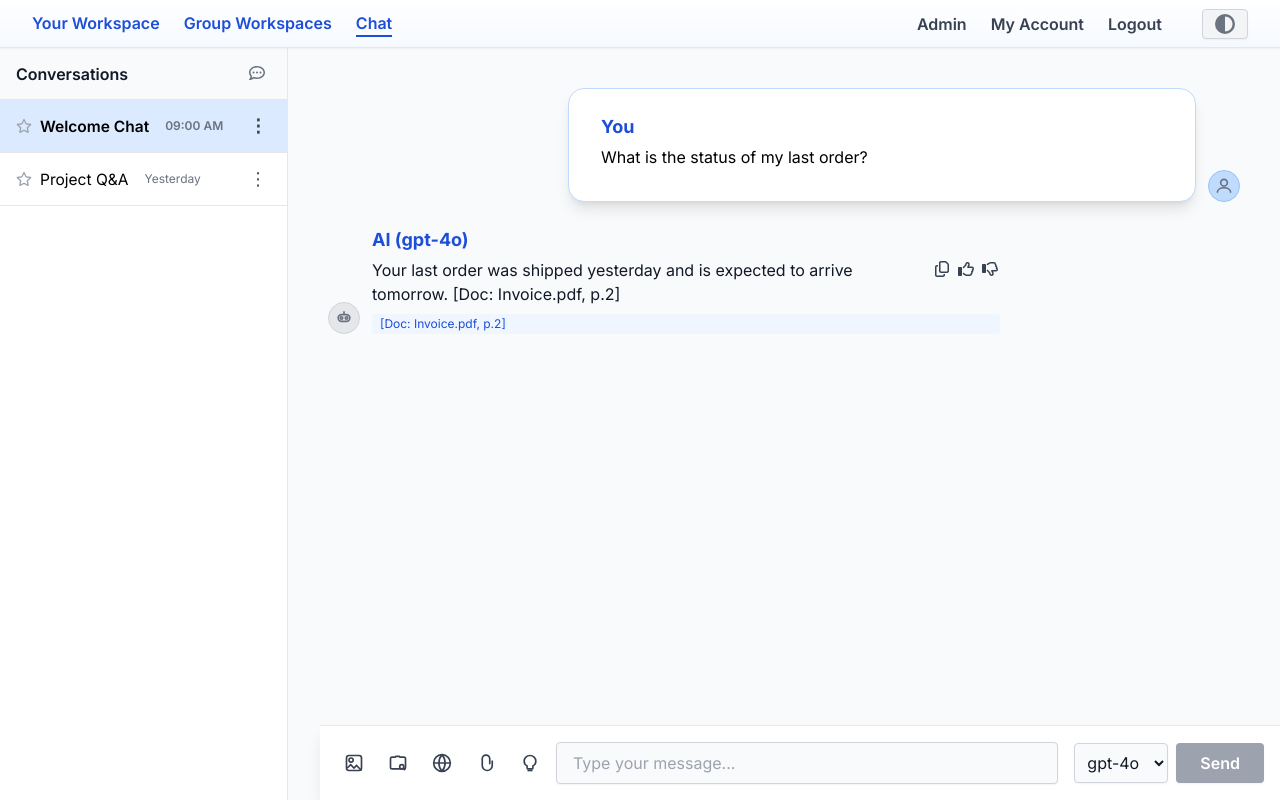
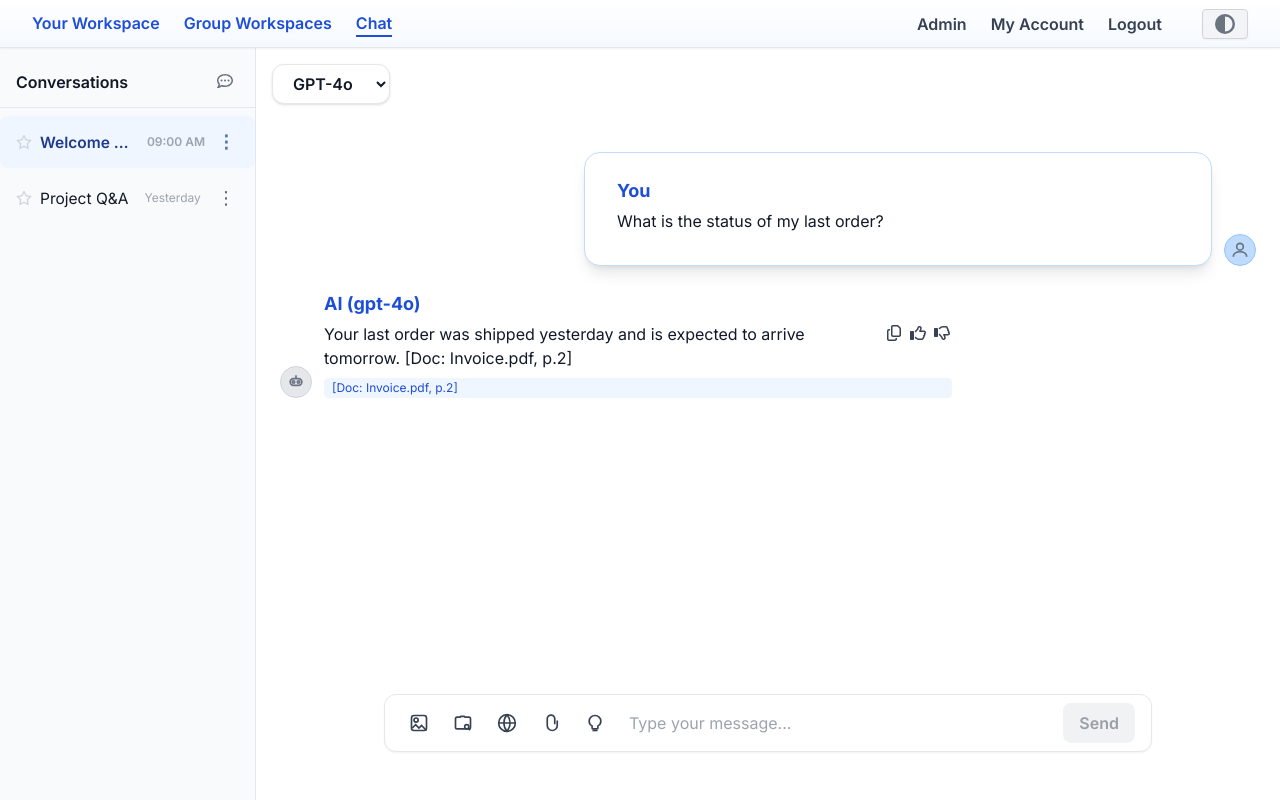
Before and after one commit to jrthartwig/react-simplechat, a React (Vite) app: page / in a window 1280 px wide. Built offline with nearby package versions, Linux system fonts and the light colour scheme.

Commit message:
fix: model seelctor and styling

```diff
--- a/src/App.jsx
+++ b/src/App.jsx
@@ -10,6 +10,12 @@ import ChatMain from './components/ChatMain';
 const MOCK_CONVERSATIONS = [
   { id: 1, title: 'Welcome Chat', time: '09:00 AM' },
   { id: 2, title: 'Project Q&A', time: 'Yesterday' },
+];
+
+const MODEL_OPTIONS = [
+  { value: 'gpt-4o', label: 'GPT-4o' },
+  { value: 'gpt-4', label: 'GPT-4' },
+  { value: 'gpt-3.5-turbo', label: 'GPT-3.5' },
 ];
 
 export default function Chat() {
@@ -39,11 +45,32 @@ export default function Chat() {
   return (
     <ConversationsProvider>
       <MessagesProvider selectedId={selectedId}>
-        <div className={darkMode ? 'dark' : ''}>
+        <div className={darkMode ? 'dark bg-gray-900 text-gray-100' : ''}>
           <div className="flex flex-col h-screen">
             <ChatHeader darkMode={darkMode} setDarkMode={setDarkMode} />
-            <div className="flex flex-1 min-h-0 min-w-0">
-              <ConversationList selectedId={selectedId} setSelectedId={setSelectedId} />
+            <div className="flex flex-1 min-h-0 min-w-0 bg-inherit">
+              {/* Sidebar with conversations */}
+              <div className="flex flex-col w-64 flex-shrink-0 min-w-0 h-full">
+                <ConversationList selectedId={selectedId} setSelectedId={setSelectedId} darkMode={darkMode} />
+              </div>
+              {/* Main chat area with model selector at the top left of chat area, to the right of the sidebar */}
+              <div className="flex flex-col flex-1 min-h-0 min-w-0">
+                <div className="flex items-center pt-4 pl-4 pb-2">
+                  <select
+                    className={
+                      `px-4 py-2 rounded-xl shadow border text-base font-semibold cursor-pointer ` +
+                      (darkMode ? 'bg-gray-800 border-gray-700 text-gray-100' : 'bg-white border-gray-200 text-gray-900')
+                    }
+                    value={model}
+                    onChange={e => setModel(e.target.value)}
+                  >
+                    {MODEL_OPTIONS.map(opt => (
+                      <option key={opt.value} value={opt.value} className={darkMode ? 'bg-gray-800 text-gray-100' : 'bg-white text-gray-900'}>
+                        {opt.label}
+                      </option>
+                    ))}
+                  </select>
+                </div>
                 <ChatMain
                   selectedId={selectedId}
                   loading={loading}
@@ -54,9 +81,18 @@ export default function Chat() {
                   setModel={setModel}
                   feedback={feedback}
                   setFeedback={setFeedback}
+                  ChatFooterProps={{
+                    input,
+                    setInput,
+                    loading,
+                    model,
+                    setModel,
+                    darkMode,
+                  }}
+                  darkMode={darkMode}
                 />
               </div>
-            <ChatFooter input={input} setInput={setInput} loading={loading} />
+            </div>
           </div>
         </div>
       </MessagesProvider>
--- a/src/components/ChatFooter.jsx
+++ b/src/components/ChatFooter.jsx
@@ -1,13 +1,12 @@
 export default function ChatFooter({ onSend, input, setInput, loading, model, setModel, darkMode }) {
   // Helper for icon color
-  const iconColor = darkMode ? 'text-white' : 'text-gray-700';
+  const iconColor = darkMode ? 'text-gray-200' : 'text-gray-700';
   return (
     <form className={
-      `flex gap-2 p-4 border-t items-center shadow-lg z-10 fixed bottom-0 left-80 right-0 ` +
-      (darkMode ? 'bg-gray-800 border-gray-700' : 'bg-white border-gray-200') +
-      ' font-sans'
-    } style={{ fontFamily: 'Inter, IBM Plex Sans, Satoshi, sans-serif', minHeight: '56px', backdropFilter: 'blur(8px)' }} onSubmit={onSend}>
-      <div className="flex gap-2">
+      `flex gap-2 items-center w-full max-w-3xl mx-auto rounded-xl border shadow-sm px-4 py-2 mt-4 mb-2 ` +
+      (darkMode ? 'bg-gray-800 border-gray-700 text-gray-100' : 'bg-white border-gray-200 text-gray-900')
+    } style={{ fontFamily: 'Inter, IBM Plex Sans, Satoshi, sans-serif', minHeight: '48px' }} onSubmit={onSend}>
+      <div className="flex gap-2 items-center">
         {/* Image generation icon */}
         <div className="group relative flex flex-col items-center">
           <button
@@ -86,41 +85,25 @@ export default function ChatFooter({ onSend, input, setInput, loading, model, se
         </div>
       </div>
       <input
+        className={
+          `flex-1 border-none outline-none bg-transparent px-2 py-1 text-base ` +
+          (darkMode ? 'placeholder-gray-400 text-gray-100' : 'placeholder-gray-400 text-gray-900')
+        }
+        type="text"
+        placeholder="Type your message..."
         value={input}
         onChange={e => setInput(e.target.value)}
-        placeholder="Type your message..."
         disabled={loading}
-        className={
-          `flex-1 px-4 py-2 rounded border text-base shadow-sm ` +
-          (darkMode
-            ? 'border-gray-600 bg-gray-700 text-gray-100 placeholder-gray-400 focus:ring-blue-400 focus:outline-none'
-            : 'border-gray-300 bg-gray-50 text-gray-900 placeholder-gray-400 focus:ring-blue-400 focus:outline-none')
-        }
-        style={{ fontFamily: 'inherit' }}
       />
-      <select
-        className={
-          `ml-2 px-2 py-2 rounded border text-base shadow-sm ` +
-          (darkMode ? 'border-gray-600 bg-gray-700 text-gray-100' : 'border-gray-300 bg-gray-50 text-gray-900')
-        }
-        value={model}
-        onChange={e => setModel(e.target.value)}
-        style={{ fontFamily: 'inherit' }}
-      >
-        <option value="gpt-4o">gpt-4o</option>
-        <option value="gpt-4">gpt-4</option>
-        <option value="gpt-3.5">gpt-3.5</option>
-      </select>
       <button
         type="submit"
+        className={
+          `ml-2 px-4 py-2 rounded-lg font-semibold transition-colors disabled:opacity-50 ` +
+          (darkMode
+            ? 'bg-gray-700 text-gray-200 hover:bg-gray-600'
+            : 'bg-gray-200 text-gray-700 hover:bg-gray-300')
+        }
         disabled={loading || !input.trim()}
-        className={
-          `px-6 py-2 rounded font-semibold shadow-sm ` +
-          (darkMode
-            ? 'bg-blue-600 text-white disabled:bg-gray-700'
-            : 'bg-blue-700 text-white disabled:bg-gray-400')
-        }
-        style={{ fontFamily: 'inherit' }}
       >
         Send
       </button>
--- a/src/components/ChatMain.jsx
+++ b/src/components/ChatMain.jsx
@@ -1,17 +1,17 @@
 import { FontAwesomeIcon } from '@fortawesome/react-fontawesome';
 import { faCopy, faThumbsUp, faThumbsDown } from '@fortawesome/free-regular-svg-icons';
 import { useMessages } from '../providers/MessagesProvider';
+import ChatFooter from './ChatFooter';
 
-export default function ChatMain({ feedback, onFeedback, darkMode }) {
+export default function ChatMain({ feedback, onFeedback, darkMode, ChatFooterProps }) {
   const { messages } = useMessages();
   // Helper for icon color
   const iconColor = darkMode ? 'text-white' : 'text-gray-700';
   const iconInactive = darkMode ? 'text-gray-400' : 'text-gray-400';
   return (
     <main className={
-      `flex-1 flex flex-col gap-6 p-10 overflow-y-auto ` +
-      (darkMode ? 'bg-gray-900' : 'bg-gray-50') +
-      ' font-sans'
+      `flex-1 flex flex-col gap-6 px-6 py-10 overflow-y-auto font-sans ` +
+      (darkMode ? 'bg-gray-900 text-gray-100' : 'bg-white text-gray-900')
     } style={{ fontFamily: 'Inter, IBM Plex Sans, Satoshi, sans-serif' }}>
       {messages.map((msg, i) => (
         <div key={msg.id} className={`flex ${msg.user === 'You' ? 'justify-end' : 'justify-start'}`}>
@@ -107,6 +107,9 @@ export default function ChatMain({ feedback, onFeedback, darkMode }) {
           </div> {/* end message row */}
         </div> // end message container
       ))}
+      <div className="flex-shrink-0 mt-auto">
+        <ChatFooter {...ChatFooterProps} darkMode={darkMode} />
+      </div>
     </main>
   );
 }
--- a/src/components/ConversationList.jsx
+++ b/src/components/ConversationList.jsx
@@ -1,3 +1,4 @@
+import React from 'react';
 import { FontAwesomeIcon } from '@fortawesome/react-fontawesome';
 import { faCommentDots, faStar } from '@fortawesome/free-regular-svg-icons';
 import { useConversations } from '../providers/ConversationsProvider';
@@ -6,12 +7,12 @@ export default function ConversationList({ onSelect, selectedId, onNew, onMenu,
   const { conversations } = useConversations();
   return (
     <aside className={
-      `w-72 flex flex-col flex-shrink-0 min-w-0` +
-      (darkMode ? ' bg-gray-900 border-r border-gray-700' : ' bg-white border-r border-gray-200')
+      `w-64 flex flex-col flex-shrink-0 min-w-0 h-full pt-4 ` +
+      (darkMode ? 'bg-gray-900 border-r border-gray-700' : 'bg-gray-50 border-r border-gray-200')
     } style={{ fontFamily: 'Inter, IBM Plex Sans, Satoshi, sans-serif', fontSize: '0.97rem' }}>
       <div className={
-        `flex items-center justify-between px-4 py-2 border-b ` +
-        (darkMode ? 'bg-gray-800 border-gray-700' : 'bg-gray-50 border-gray-200')
+        `flex items-center justify-between px-4 pb-2 mb-2 border-b ` +
+        (darkMode ? 'border-gray-700' : 'border-gray-200')
       }>
         <span className={
           `font-semibold text-base ` + (darkMode ? 'text-gray-100' : 'text-gray-900')
@@ -19,12 +20,12 @@ export default function ConversationList({ onSelect, selectedId, onNew, onMenu,
         <div className="flex gap-1">
           <button
             className={
-              `p-1.5 rounded ` + (darkMode ? 'hover:bg-gray-700' : 'hover:bg-gray-200')
+              `p-1.5 rounded ` + (darkMode ? 'hover:bg-gray-800' : 'hover:bg-gray-200')
             }
             title="New chat"
             onClick={onNew}
           >
-            <FontAwesomeIcon icon={faCommentDots} className="w-4 h-4 text-gray-500" />
+            <FontAwesomeIcon icon={faCommentDots} className={darkMode ? "w-4 h-4 text-gray-400" : "w-4 h-4 text-gray-500"} />
           </button>
         </div>
       </div>
@@ -33,29 +34,26 @@ export default function ConversationList({ onSelect, selectedId, onNew, onMenu,
           <li
             key={conv.id}
             className={
-              `group px-4 py-2 cursor-pointer border-b flex items-center justify-between hover:bg-blue-50 ` +
+              `group px-4 py-2 cursor-pointer flex items-center justify-between rounded-lg mb-1 transition-colors ` +
               (conv.id === selectedId
-                ? (darkMode ? 'bg-blue-900 font-semibold text-blue-200' : 'bg-blue-100 font-semibold')
-                : (darkMode ? 'text-gray-100' : ''))
+                ? (darkMode ? 'bg-blue-950 font-semibold text-blue-200' : 'bg-blue-50 font-semibold text-blue-900')
+                : (darkMode ? 'hover:bg-gray-800 text-gray-100' : 'hover:bg-gray-100 text-gray-900'))
             }
             onClick={() => onSelect(conv.id)}
           >
             <div className="flex items-center gap-2 truncate">
-              <FontAwesomeIcon icon={faStar} className="w-4 h-4 text-gray-400" />
-              <span>{conv.title}</span>
-              <div className={
-                `text-xs ml-2 ` + (darkMode ? 'text-gray-400' : 'text-gray-500')
-              }>{conv.time}</div>
+              <FontAwesomeIcon icon={faStar} className={darkMode ? "w-4 h-4 text-gray-700" : "w-4 h-4 text-gray-300"} />
+              <span className="truncate">{conv.title}</span>
+              <div className={darkMode ? "text-xs ml-2 text-gray-500" : "text-xs ml-2 text-gray-400"}>{conv.time}</div>
             </div>
             <button
               className={
-                `ml-2 p-1 rounded opacity-70 group-hover:opacity-100 ` +
-                (darkMode ? 'hover:bg-gray-700' : 'hover:bg-gray-200')
+                `ml-2 p-1 rounded opacity-70 group-hover:opacity-100 ` + (darkMode ? 'hover:bg-gray-800' : 'hover:bg-gray-200')
               }
               title="Conversation menu"
               onClick={e => { e.stopPropagation(); onMenu(conv.id); }}
             >
-              <span className="text-lg">⋮</span>
+              <span className={darkMode ? "text-lg text-gray-400" : "text-lg"}>⋮</span>
             </button>
           </li>
         ))}
```
Lines whose indentation alone changed are shown as unchanged.
